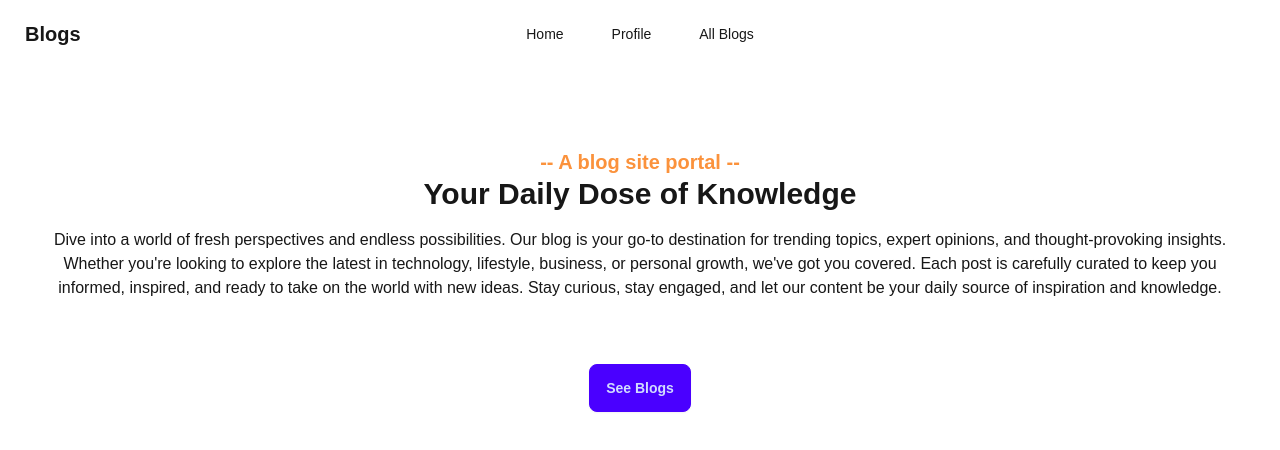
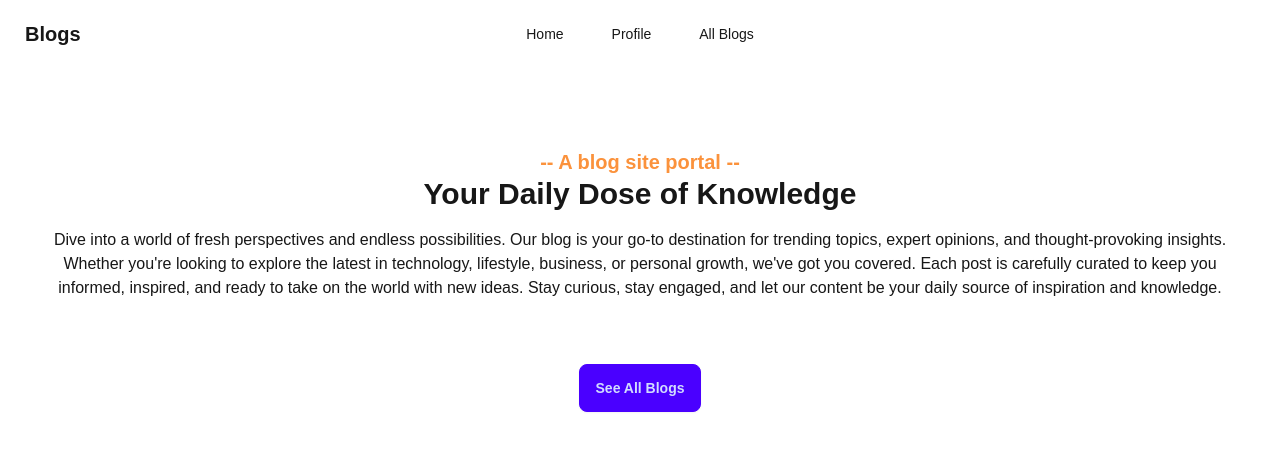
Before and after one commit to Shifat507/my-blog2, a Next.js app: page /home in a window 1280 px wide. Shown: the top 450 px of the page. Built offline with nearby package versions, Linux system fonts and the light colour scheme.

Commit message:
change home

```diff
--- a/src/app/home/page.js
+++ b/src/app/home/page.js
@@ -12,7 +12,7 @@ const Home = () => {
 
                 <p className="mt-4">Dive into a world of fresh perspectives and endless possibilities. Our blog is your go-to destination for trending topics, expert opinions, and thought-provoking insights. Whether you're looking to explore the latest in technology, lifestyle, business, or personal growth, we've got you covered. Each post is carefully curated to keep you informed, inspired, and ready to take on the world with new ideas. Stay curious, stay engaged, and let our content be your daily source of inspiration and knowledge.</p>
 
-                <Link href='/blogs' className="btn btn-primary mt-16">See Blogs</Link>
+                <Link href='/blogs' className="btn btn-primary mt-16">See All Blogs</Link>
             </div>
         </div>
     );
```
